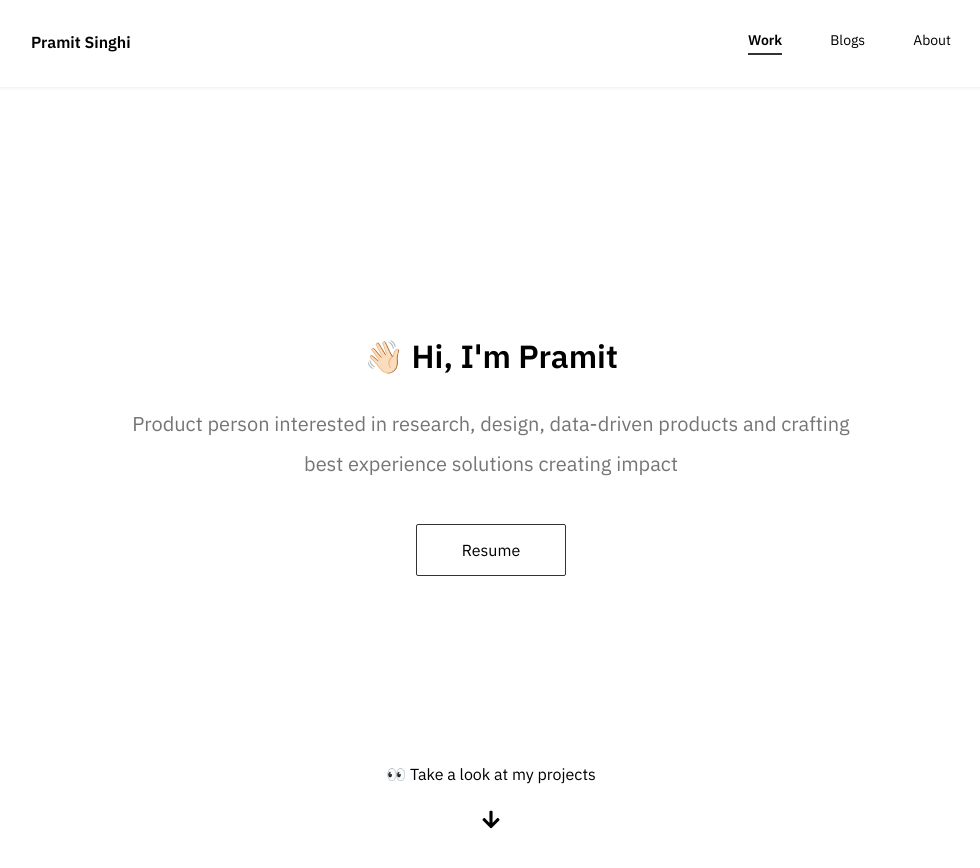
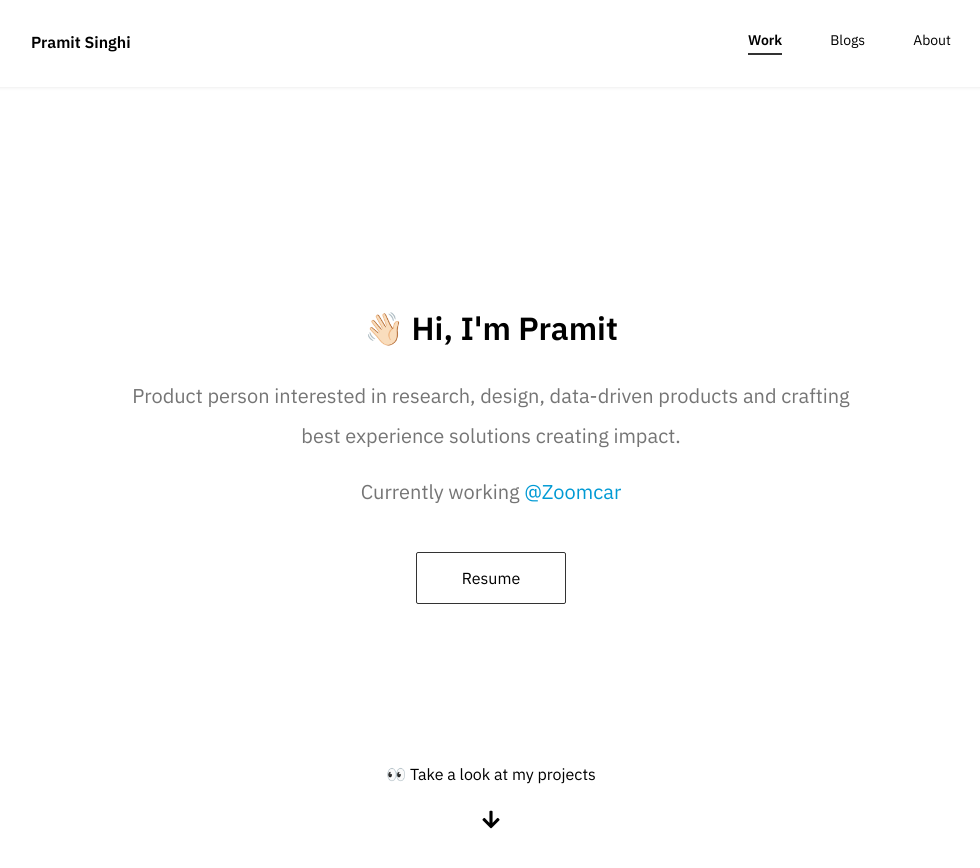
Before and after one commit to shkamaru/shkamaru.github.io, a Jekyll site: the page built from index.html, in a window 1280 px wide and 900 px high. Shown: the top 868 px of the window, without its empty margins (149-1129 px from the left). Built offline with Jekyll 4.4.1, drawn with Linux system fonts in a browser that asks for light colours; nearby versions of some CDN libraries.

Commit message:
Add work status on Home

```diff
--- a/_data/about.yml
+++ b/_data/about.yml
@@ -1,7 +1,7 @@
 - title: 👋🏻 Hi, I’m Pramit
   image:
   excerpt:
-    A non-typical product person contributing in multiple roles at Zoomcar around design, growth strategies, analytics. I have previously worked with Mozilla as an Open Source Contributor (Google Summer of Code 2018) and ZestMoney as a UI/UX Design intern.
+    A non-typical product person contributing in multiple roles at Zoomcar around design, growth strategies, analytics. I have previously worked with <a href="https://pontoon.mozilla.org/">Mozilla</a> as an Open Source Contributor (Google Summer of Code 2018) and <a href="https://www.zestmoney.in/">ZestMoney</a> as a UI/UX Design intern.
   show: true
 - title: 📜 Alma Mater & Learnings
   image: almamater
--- a/_includes/header.html
+++ b/_includes/header.html
@@ -4,8 +4,14 @@
             👋🏻 Hi, I'm Pramit
         </h3>
         <p class="banner-title-sub">
-            Product person interested in research, design, data-driven products and crafting best experience solutions creating impact
+            Product person interested in research, design, data-driven products and crafting best experience solutions creating impact.
         </p>
+    </div>
+    <div class="banner-title-info">
+        Currently working
+        <a href="https://www.zoomcar.com/bangalore/">
+            @Zoomcar
+        </a>
     </div>
     <div class="banner-cta">
         <a href="/assets/pdf/resume.pdf" target="_blank">
--- a/assets/css/partials/_elements.scss
+++ b/assets/css/partials/_elements.scss
@@ -51,18 +51,28 @@
     position: relative;
     max-width: 960px;
     margin: 0 auto;
+    font-family: $heading-font-family;
 }
 
     .banner-title-wrapper {
-        width: 75%;
+        width: 90%;
         text-align: center;
     }
 
         .banner-title-sub {
             @include font-size(2, 2);
-            font-family: $heading-font-family;
             color: $dark-grey;
             padding-top: 1.6rem;
+        }
+
+    .banner-title-info {
+        @include font-size(2, 2);
+        color: $dark-grey;
+        padding-top: 1.6rem;
+    }
+
+        .banner-title-info a{
+            color: $blue;
         }
 
     .banner-cta {
@@ -71,7 +81,6 @@
 
         .banner-btn {
             margin: 0 3rem;
-            font-family: $heading-font-family;
             border-radius: 0.2rem;
         }
 
@@ -81,10 +90,6 @@
         bottom: 6rem;
         text-align: center;
     }
-
-        .banner-nav-link-text {
-            font-family: $heading-font-family;
-        }
 
         .banner-nav-link-icon-wrapper {
             @include font-size(2, 2);
@@ -262,6 +267,10 @@
             margin-bottom: 1rem;
         }
 
+            .item-info a{
+                color: $blue;
+            }
+
 
 .footer-wrapper {
     background-color: $off-white;
@@ -312,6 +321,10 @@
 
 @media #{$bp-sm} {
 
+    .banner-title-wrapper {
+        width: 75%;
+    }
+
     .project {
         flex-direction: row;
         padding: 0;
```
